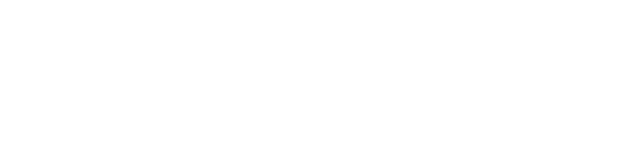
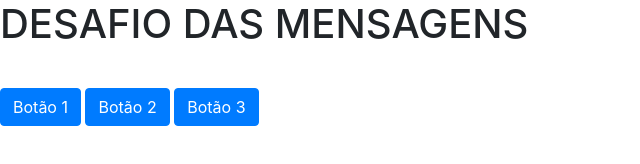
Before and after one commit to CaioCsar/aula01-js, a plain HTML site: page index.html in a window 1280 px wide. Shown: the whole page, without its empty margins (0-640 px from the left). Drawn offline with nearby package versions, Linux system fonts and the light colour scheme.

Commit message:
Add files via upload

```diff
--- a/index.html
+++ b/index.html
@@ -1,13 +1,18 @@
 <!DOCTYPE html>
-<html lang="en">
+<html lang="pt-br">
 <head>
     <meta charset="UTF-8">
     <meta http-equiv="X-UA-Compatible" content="IE=edge">
     <meta name="viewport" content="width=device-width, initial-scale=1.0">
     <title>Document</title>
+    <link rel="stylesheet" href="https://stackpath.bootstrapcdn.com/bootstrap/4.1.3/css/bootstrap.min.css" integrity="sha384-MCw98/SFnGE8fJT3GXwEOngsV7Zt27NXFoaoApmYm81iuXoPkFOJwJ8ERdknLPMO" crossorigin="anonymous">
 </head>
 <body>
-
-
+    <h1 style="margin-bottom: 40px;">DESAFIO DAS MENSAGENS</h1>
+    <button type="button" class="btn btn-primary" id="btn1" onclick="chamarbtn()" >Botão 1</button>
+    <button type="button" class="btn btn-primary" id="btn2" onclick="chamarbtn() " >Botão 2</button>
+    <button type="button" class="btn btn-primary" id="btn3" onclick="chamarbtn() " >Botão 3</button><br>
+    <section id="texto" style="margin: 40px ;"></section>
 </body>
+<script src="main.js"></script>
 </html>
--- a/main.js
+++ b/main.js
@@ -0,0 +1,21 @@
+
+
+let btn1 = document.getElementById("btn1");
+let btn2 = document.getElementById("btn2");
+let btn3 = document.getElementById("btn3");
+
+btn1.addEventListener("click", function chamarbtn() {
+    //window.alert(`Voce clicou no 1º botão`)
+    let textolegal = window.prompt("Digite um texto:")
+
+    let texto = document.getElementById("texto")
+    texto.innerHTML = textolegal
+});
+
+btn2.addEventListener("click", function chamarbtn() {
+    window.alert(`Voce clicou no 2º botão`)
+});
+
+btn3.addEventListener("click", function chamarbtn() {
+    window.alert(`Voce clicou no 3º botão`)
+});
```
